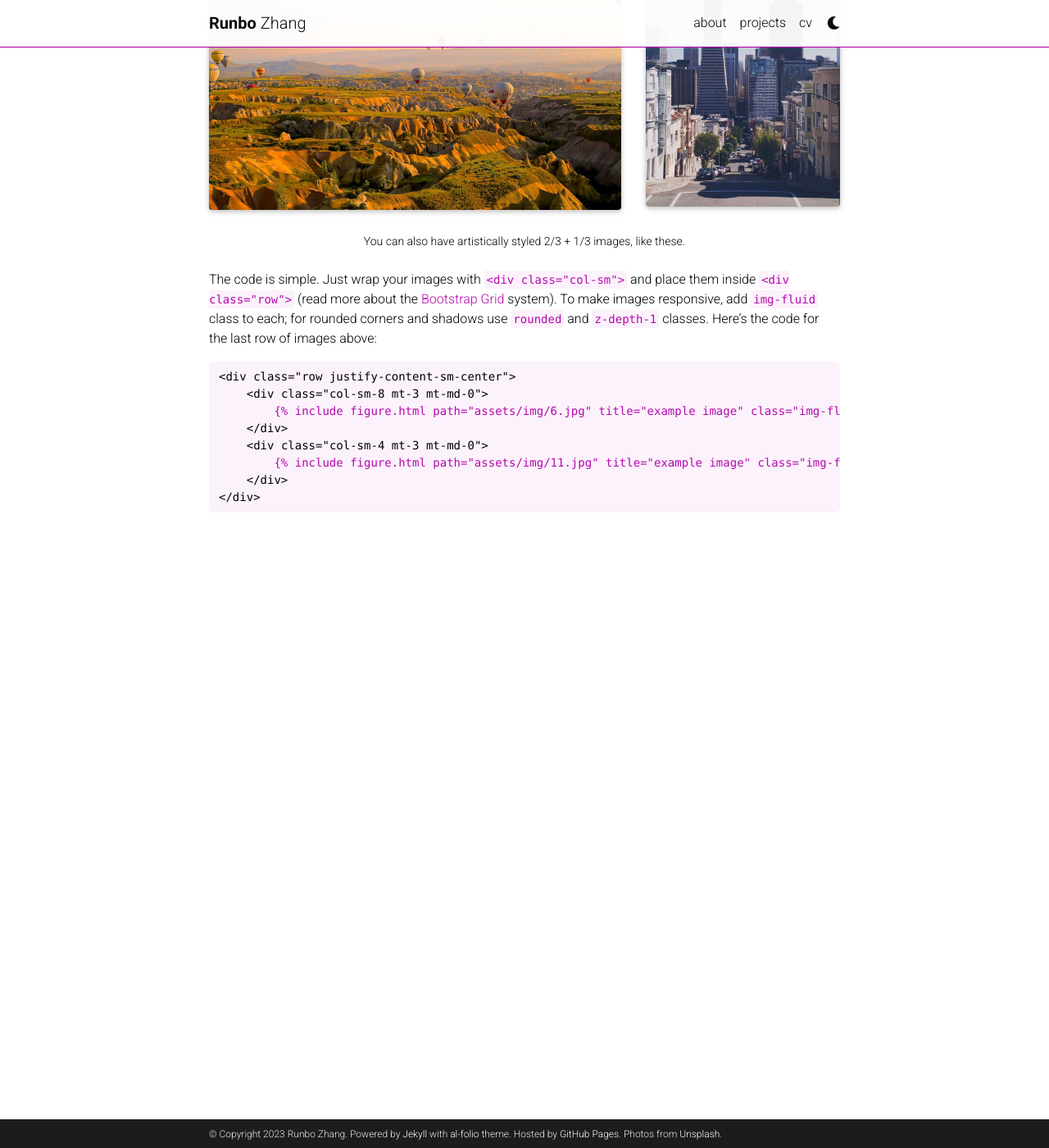
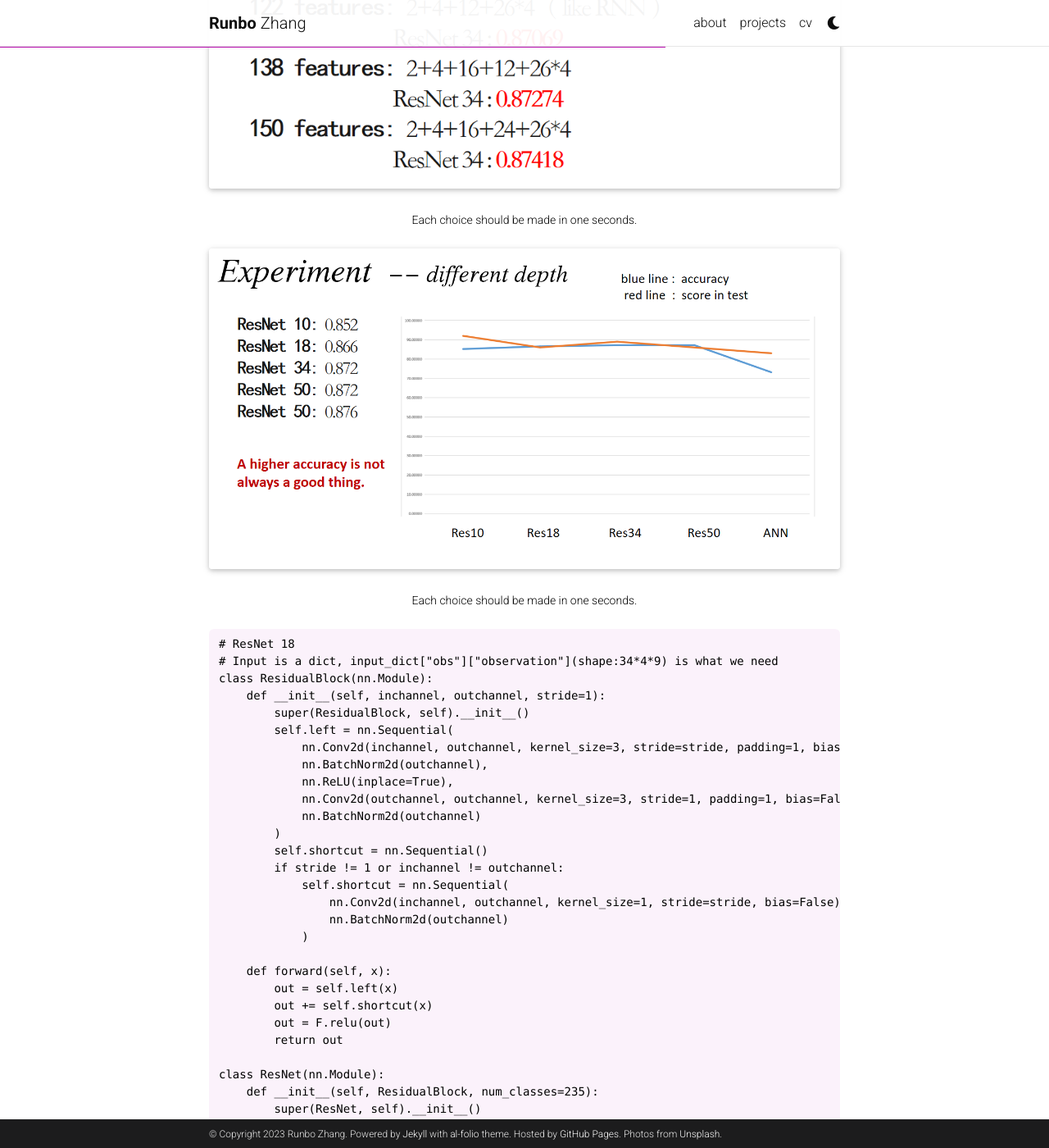
Before and after one commit to zrbpkuyp/zrbpkuyp.github.io, a Jekyll site: the page built from _projects/2_project.md, in a window 1280 px wide and 1400 px high, scrolled down 1481 px. Shown: the whole window at 82% size. Built offline with Jekyll 4.4.1, drawn with Linux system fonts in a browser that asks for light colours; comment, search, counter and statistics services are not loaded; a style sheet for code colours, icons or effects is not loaded; some of the changed text lies outside the part shown.

Commit message:
project 2

````diff
--- a/_projects/2_project.md
+++ b/_projects/2_project.md
@@ -7,74 +7,125 @@
 category: work
 ---
 
-Every project has a beautiful feature showcase page.
-It's easy to include images in a flexible 3-column grid format.
-Make your photos 1/3, 2/3, or full width.
+    ---
+    This is one of the projects of Introduction to AI - building an AI master that can play Chinese Standard Mahjong.
+    Thanks to mentor Wenxin Li and TA Yunlong Lu, with the training data and code framework they provided, I try to train my own AI.
+    My AI is mainly based on supervised learning, and I make efforts on reinforcement learning, but it doesn't work well.
+    The project is tested on [Botzone](https://botzone.org.cn/)
+    ---
 
-To give your project a background in the portfolio page, just add the img tag to the front matter like so:
-
-    ---
-    layout: page
-    title: project
-    description: a project with a background image
-    img: /assets/img/12.jpg
-    ---
+Below is one game on Botzone.
+<div class="row">
+    <div class="col-sm mt-3 mt-md-0">
+        {% include figure.html path="assets/img/botzone_01.png" title="mahjong beginning" class="img-fluid rounded z-depth-1" %}
+    </div>
+    <div class="col-sm mt-3 mt-md-0">
+        {% include figure.html path="assets/img/botzone_02.png" title="mahjong middle" class="img-fluid rounded z-depth-1" %}
+    </div>
+    <div class="col-sm mt-3 mt-md-0">
+        {% include figure.html path="assets/img/botzone_03.png" title="mahjong ending" class="img-fluid rounded z-depth-1" %}
+    </div>
+</div>
+<div class="caption">
+    Each choice should be made in one seconds.
+</div>
 
 <div class="row">
     <div class="col-sm mt-3 mt-md-0">
-        {% include figure.html path="assets/img/1.jpg" title="example image" class="img-fluid rounded z-depth-1" %}
-    </div>
-    <div class="col-sm mt-3 mt-md-0">
-        {% include figure.html path="assets/img/3.jpg" title="example image" class="img-fluid rounded z-depth-1" %}
-    </div>
-    <div class="col-sm mt-3 mt-md-0">
-        {% include figure.html path="assets/img/5.jpg" title="example image" class="img-fluid rounded z-depth-1" %}
+        {% include figure.html path="assets/img/test_01.png" title="example image" class="img-fluid rounded z-depth-1" %}
     </div>
 </div>
 <div class="caption">
-    Caption photos easily. On the left, a road goes through a tunnel. Middle, leaves artistically fall in a hipster photoshoot. Right, in another hipster photoshoot, a lumberjack grasps a handful of pine needles.
+    Each choice should be made in one seconds.
 </div>
+
 <div class="row">
     <div class="col-sm mt-3 mt-md-0">
-        {% include figure.html path="assets/img/5.jpg" title="example image" class="img-fluid rounded z-depth-1" %}
+        {% include figure.html path="assets/img/test_02.png" title="example image" class="img-fluid rounded z-depth-1" %}
     </div>
 </div>
 <div class="caption">
-    This image can also have a caption. It's like magic.
+    Each choice should be made in one seconds.
 </div>
 
-You can also put regular text between your rows of images.
-Say you wanted to write a little bit about your project before you posted the rest of the images.
-You describe how you toiled, sweated, *bled* for your project, and then... you reveal its glory in the next row of images.
-
-
-<div class="row justify-content-sm-center">
-    <div class="col-sm-8 mt-3 mt-md-0">
-        {% include figure.html path="assets/img/6.jpg" title="example image" class="img-fluid rounded z-depth-1" %}
-    </div>
-    <div class="col-sm-4 mt-3 mt-md-0">
-        {% include figure.html path="assets/img/11.jpg" title="example image" class="img-fluid rounded z-depth-1" %}
+<div class="row">
+    <div class="col-sm mt-3 mt-md-0">
+        {% include figure.html path="assets/img/test_03.png" title="example image" class="img-fluid rounded z-depth-1" %}
     </div>
 </div>
 <div class="caption">
-    You can also have artistically styled 2/3 + 1/3 images, like these.
+    Each choice should be made in one seconds.
 </div>
 
+{% raw %}
 
-The code is simple.
-Just wrap your images with `<div class="col-sm">` and place them inside `<div class="row">` (read more about the <a href="https://getbootstrap.com/docs/4.4/layout/grid/">Bootstrap Grid</a> system).
-To make images responsive, add `img-fluid` class to each; for rounded corners and shadows use `rounded` and `z-depth-1` classes.
-Here's the code for the last row of images above:
+```python
+# ResNet 18
+# Input is a dict, input_dict["obs"]["observation"](shape:34*4*9) is what we need
+class ResidualBlock(nn.Module):
+    def __init__(self, inchannel, outchannel, stride=1):
+        super(ResidualBlock, self).__init__()
+        self.left = nn.Sequential(
+            nn.Conv2d(inchannel, outchannel, kernel_size=3, stride=stride, padding=1, bias=False),
+            nn.BatchNorm2d(outchannel),
+            nn.ReLU(inplace=True),
+            nn.Conv2d(outchannel, outchannel, kernel_size=3, stride=1, padding=1, bias=False),
+            nn.BatchNorm2d(outchannel)
+        )
+        self.shortcut = nn.Sequential()
+        if stride != 1 or inchannel != outchannel:
+            self.shortcut = nn.Sequential(
+                nn.Conv2d(inchannel, outchannel, kernel_size=1, stride=stride, bias=False),
+                nn.BatchNorm2d(outchannel)
+            )
 
-{% raw %}
-```html
-<div class="row justify-content-sm-center">
-    <div class="col-sm-8 mt-3 mt-md-0">
-        {% include figure.html path="assets/img/6.jpg" title="example image" class="img-fluid rounded z-depth-1" %}
-    </div>
-    <div class="col-sm-4 mt-3 mt-md-0">
-        {% include figure.html path="assets/img/11.jpg" title="example image" class="img-fluid rounded z-depth-1" %}
-    </div>
-</div>
+    def forward(self, x):
+        out = self.left(x)
+        out += self.shortcut(x)
+        out = F.relu(out)
+        return out
+
+class ResNet(nn.Module):
+    def __init__(self, ResidualBlock, num_classes=235):
+        super(ResNet, self).__init__()
+        self.inchannel = 64
+        self.conv1 = nn.Sequential(
+            nn.Conv2d(34, 64, kernel_size=3, stride=1, padding=1, bias=False),
+            nn.BatchNorm2d(64),
+            nn.ReLU(),
+        )
+        # followed 4 blocks
+        self.layer1 = self.make_layer(ResidualBlock, 64,  2, stride=1)
+        self.layer2 = self.make_layer(ResidualBlock, 128, 2, stride=1)
+        self.layer3 = self.make_layer(ResidualBlock, 128, 2, stride=1)
+        self.layer4 = self.make_layer(ResidualBlock, 64, 2, stride=1)
+        self.fc = nn.Linear(64*4*9, num_classes)
+
+    def make_layer(self, block, channels, num_blocks, stride):
+        strides = [stride] + [1] * (num_blocks - 1)
+        layers = []
+        for stride in strides:
+            layers.append(block(self.inchannel, channels, stride))
+            self.inchannel = channels
+        return nn.Sequential(*layers)
+
+    def forward(self, input_dict):
+        self.train(mode = input_dict.get("is_training", False))
+        obs = input_dict["obs"]["observation"].float()
+        action_logits = self.conv1(obs)
+        action_logits = self.layer1(action_logits)
+        action_logits = self.layer2(action_logits)
+        action_logits = self.layer3(action_logits)
+        action_logits = self.layer4(action_logits)
+        action_logits = action_logits.view(action_logits.size(0), -1)
+        action_logits = self.fc(action_logits)
+        action_mask = input_dict["obs"]["action_mask"].float()
+        inf_mask = torch.clamp(torch.log(action_mask), -1e38, 1e38)
+        return action_logits + inf_mask
+
+
+def ResNet18():
+    return ResNet(ResidualBlock)
 ```
+
 {% endraw %}
````
Also changed, not shown: _projects/1_project.md (+1 -1 lines), assets/img/botzone_01.png (added), assets/img/botzone_02.png (added), assets/img/botzone_03.png (added), assets/img/test_01.png (added), assets/img/test_02.png (added), assets/img/test_03.png (added).
